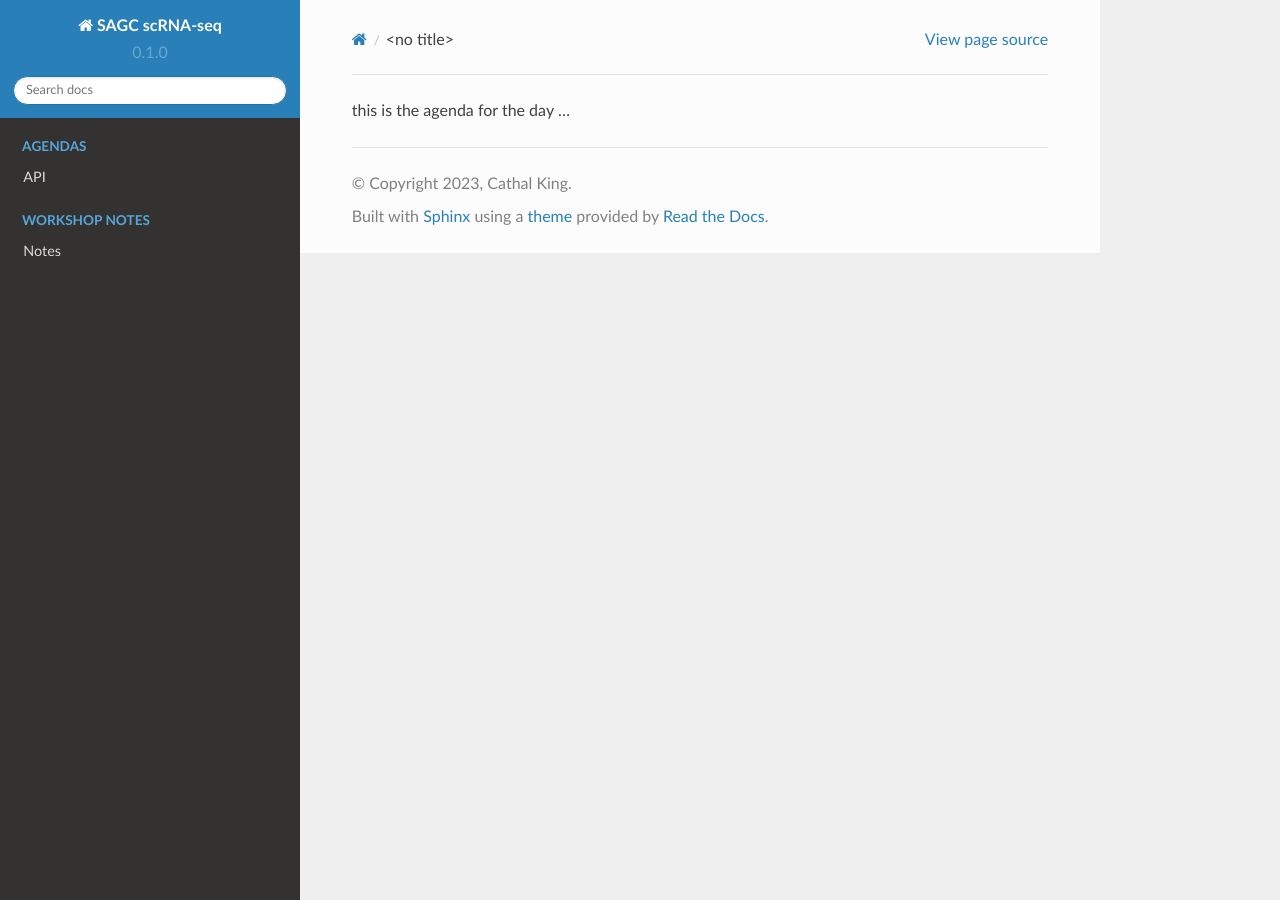
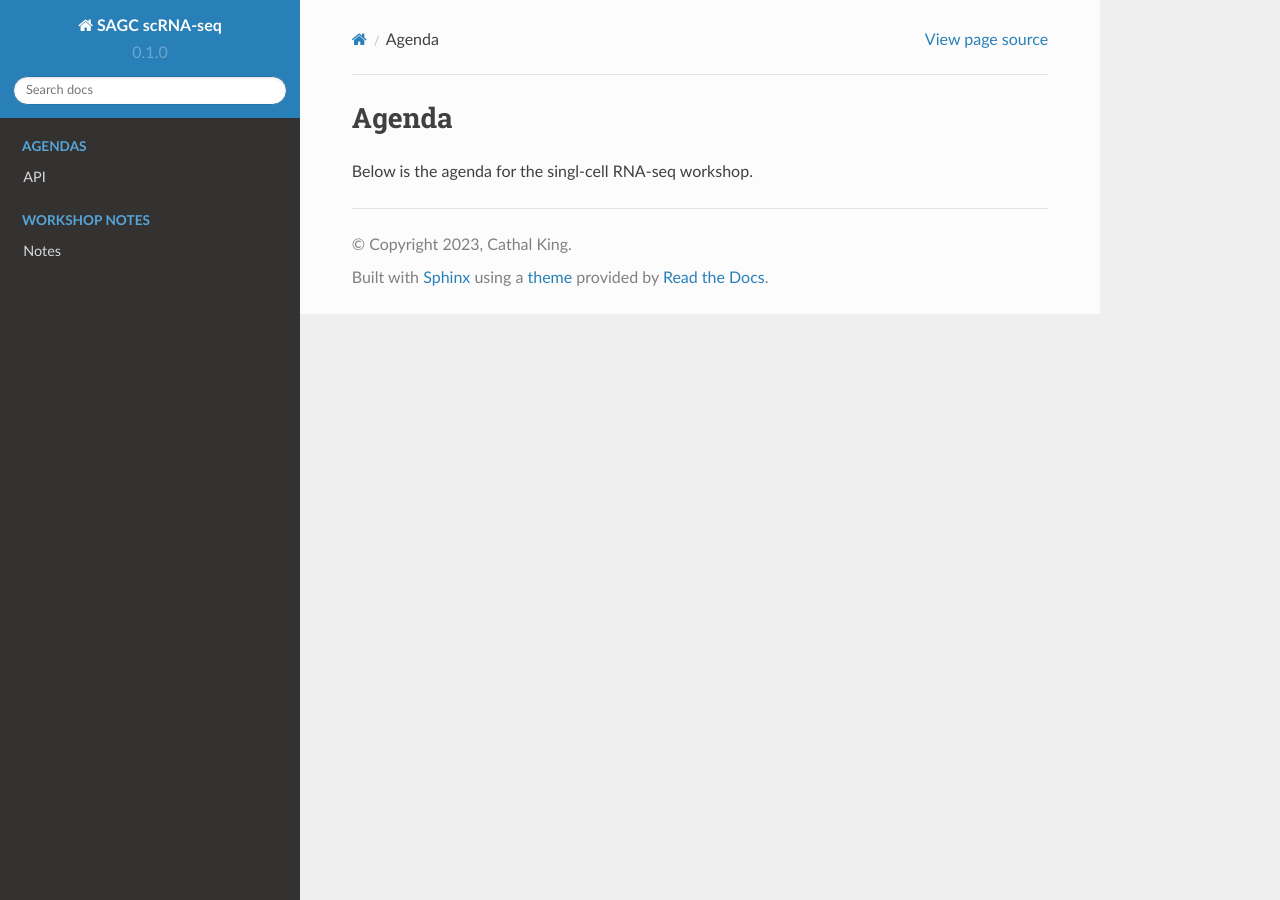
Before and after one commit to dw-thomson/SAGC_scRNAseq_workshop, a Sphinx documentation site: the page built from docs/source/Agenda.rst, in a window 1280 px wide. Built offline with Sphinx 7.4.7 and the Read the Docs theme 2.0.0, drawn with Linux system fonts in a browser that asks for light colours.

Commit message:
Update Agenda.rst
pw3

```diff
--- a/docs/source/Agenda.rst
+++ b/docs/source/Agenda.rst
@@ -1 +1,3 @@
-this is the agenda for the day ...
+Agenda
+=====
+Below is the agenda for the singl-cell RNA-seq workshop.
```
